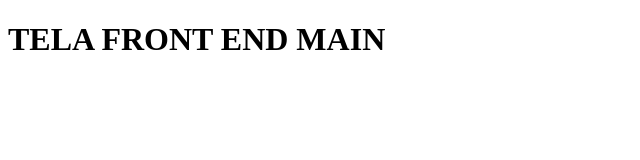
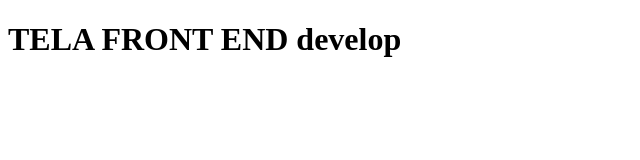
Before and after one commit to NicoNeves/ads-ofc-1na26-2, a plain HTML site: page frontend/index.html in a window 1280 px wide. Shown: the full height of the page, 0-640 px from the left. Drawn offline with Linux system fonts and the light colour scheme.

Commit message:
feat: develop criada

```diff
--- a/frontend/index.html
+++ b/frontend/index.html
@@ -6,6 +6,6 @@
     <title>Document</title>
 </head>
 <body>
-    <h1>TELA FRONT END MAIN</h1>
+    <h1>TELA FRONT END develop</h1>
 </body>
 </html>
```
